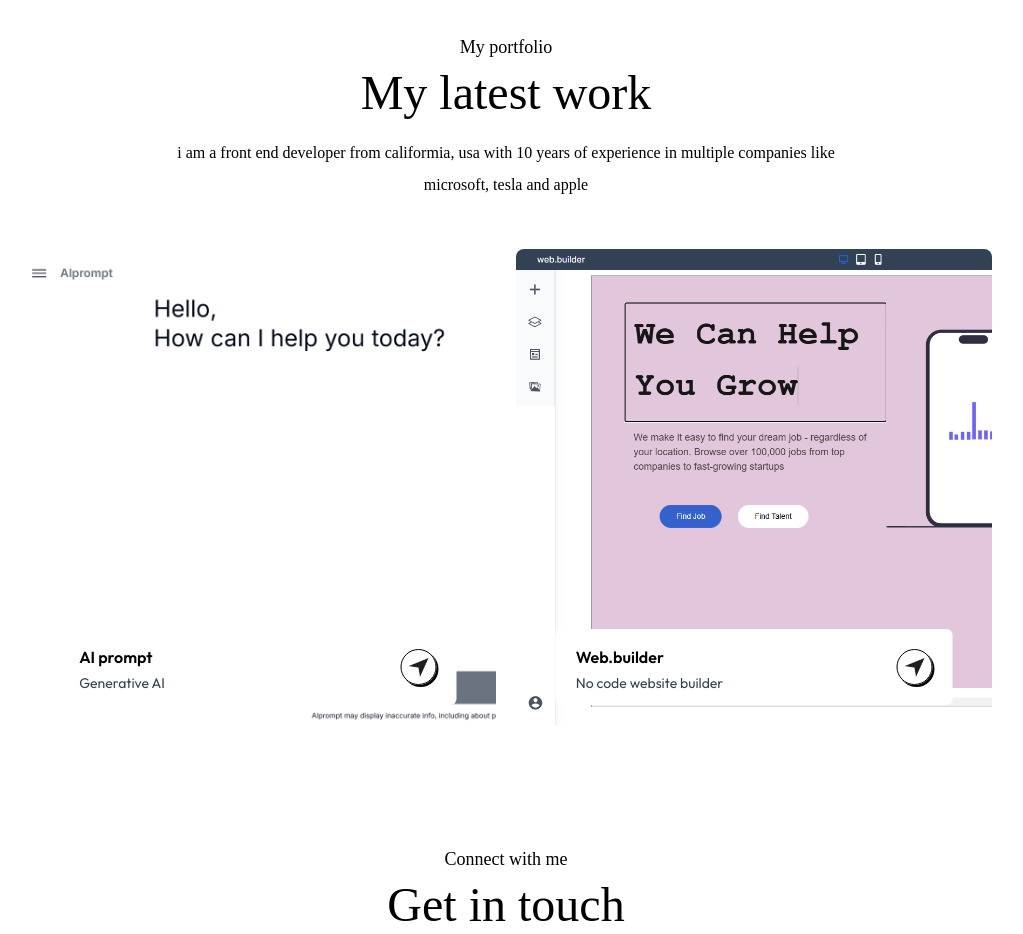
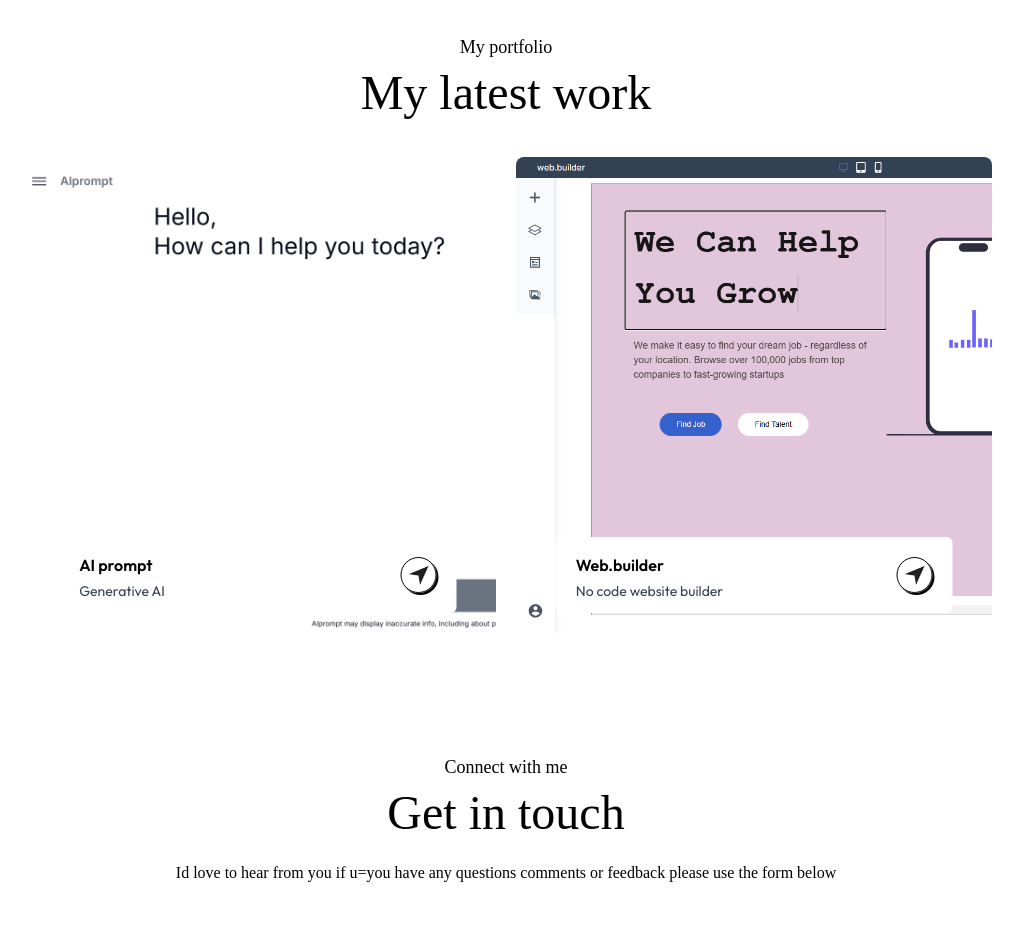
Before and after one commit to pranith-ng/portfolio, a Next.js app: page / in a window 1280 px wide. Shown: the part 2080-3014 px from the top of the page, without its empty margins (134-1157 px from the left). Built offline with nearby package versions, Linux system fonts and the light colour scheme; a web font is replaced by a local one.

Commit message:
work update

```diff
--- a/app/components/Work.jsx
+++ b/app/components/Work.jsx
@@ -32,9 +32,7 @@ const Work = () => {
             <h2 className='text-center text-5xl font-Ovo'>
                 My latest work
             </h2>
-            <p className='text-center max-w-2xl mx-auto mt-5 mb-12 font-Ovo'>
-                i am a front end developer from califormia, usa with 10 years of experience in multiple companies like microsoft, tesla and apple
-            </p>
+
 
             <div className='grid grid-cols-auto my-10 gap-5'>
                 {workData.map((project, index) => (
```
